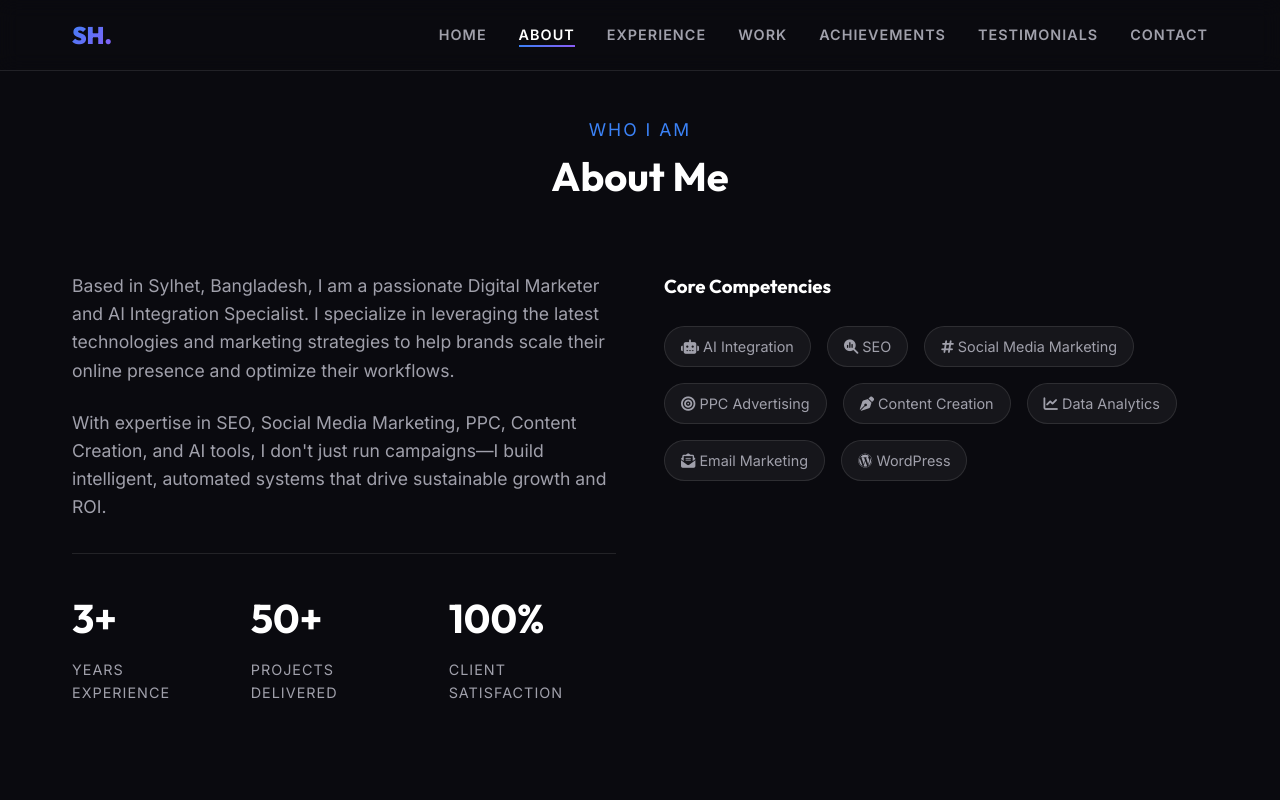
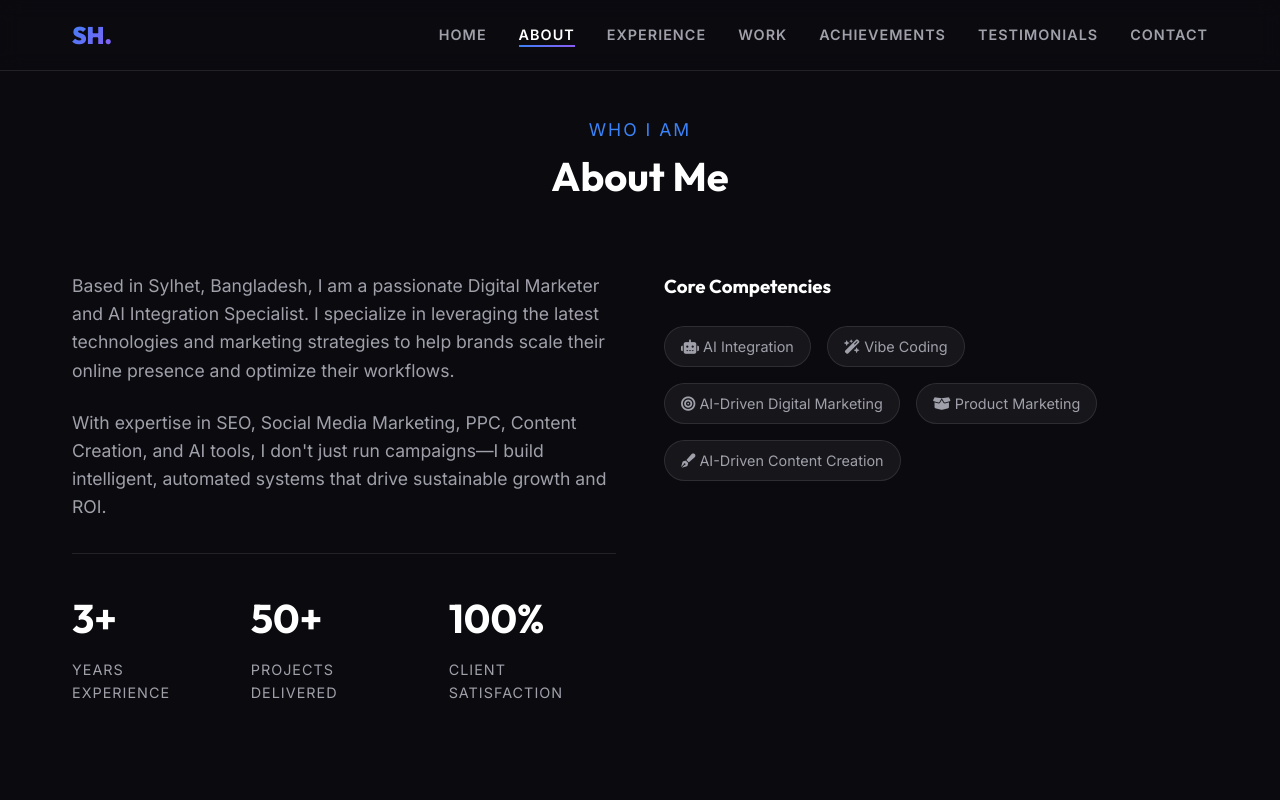
Before and after one commit to samsul-hussain/professional-portfolio, a plain HTML site: page index.html in a window 1280 px wide. Both pictures are taken after a click on the link "ABOUT". Shown: the top 800 px of the page. Drawn offline with Linux system fonts and the light colour scheme.

Commit message:
Update Core Competencies with AI-focused skills and Vibe Coding

```diff
--- a/index.html
+++ b/index.html
@@ -80,13 +80,10 @@
                     <h3>Core Competencies</h3>
                     <div class="skills-container">
                         <span class="skill-tag"><i class="fa-solid fa-robot"></i> AI Integration</span>
-                        <span class="skill-tag"><i class="fa-solid fa-magnifying-glass-chart"></i> SEO</span>
-                        <span class="skill-tag"><i class="fa-solid fa-hashtag"></i> Social Media Marketing</span>
-                        <span class="skill-tag"><i class="fa-solid fa-bullseye"></i> PPC Advertising</span>
-                        <span class="skill-tag"><i class="fa-solid fa-pen-nib"></i> Content Creation</span>
-                        <span class="skill-tag"><i class="fa-solid fa-chart-line"></i> Data Analytics</span>
-                        <span class="skill-tag"><i class="fa-solid fa-envelope-open-text"></i> Email Marketing</span>
-                        <span class="skill-tag"><i class="fa-brands fa-wordpress"></i> WordPress</span>
+                        <span class="skill-tag"><i class="fa-solid fa-wand-magic-sparkles"></i> Vibe Coding</span>
+                        <span class="skill-tag"><i class="fa-solid fa-bullseye"></i> AI-Driven Digital Marketing</span>
+                        <span class="skill-tag"><i class="fa-solid fa-box-open"></i> Product Marketing</span>
+                        <span class="skill-tag"><i class="fa-solid fa-pen-fancy"></i> AI-Driven Content Creation</span>
                     </div>
                 </div>
             </div>
```
